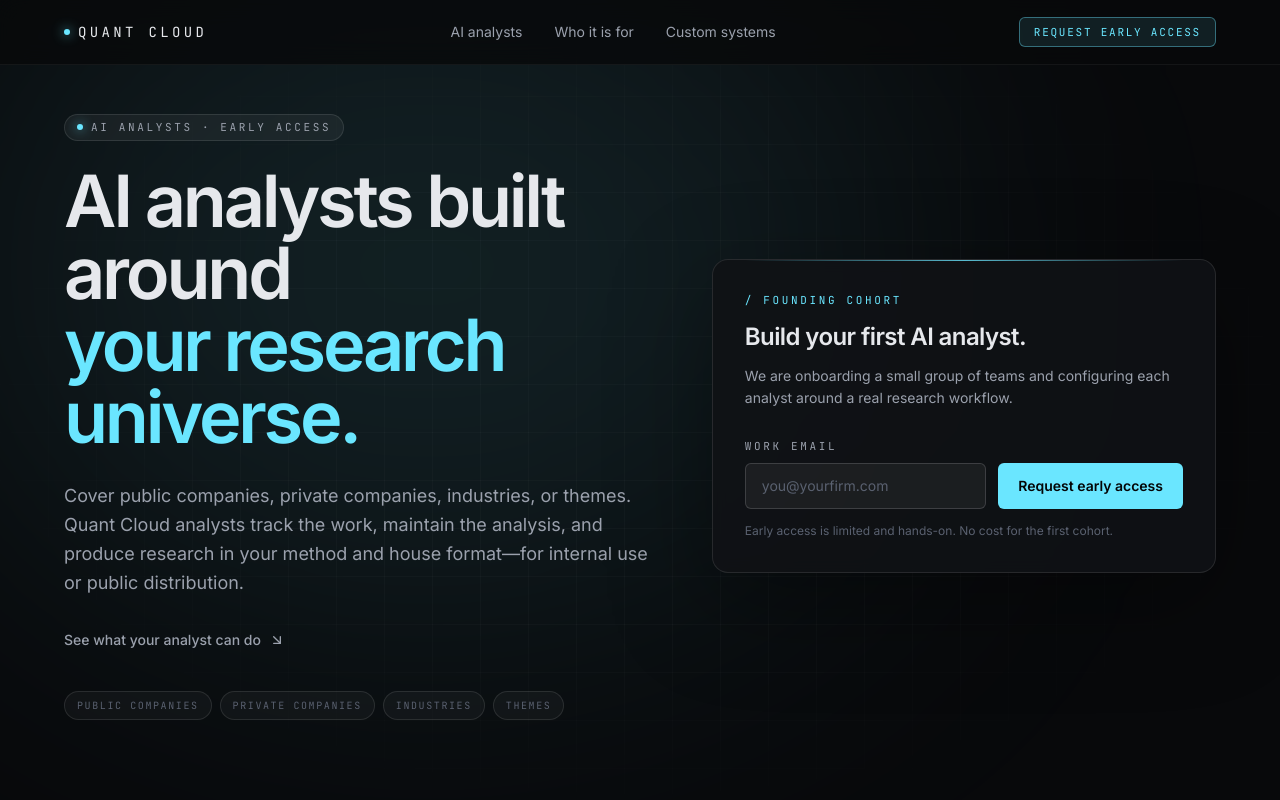
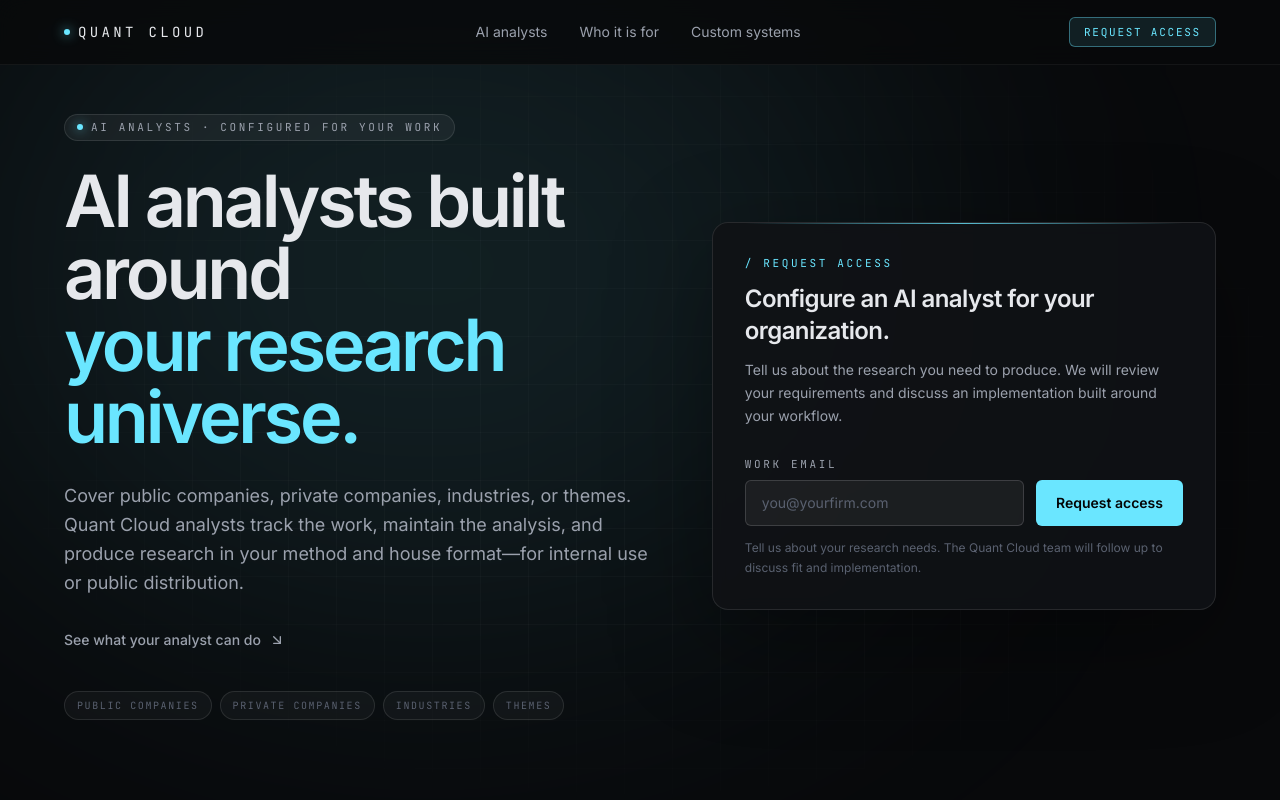
Before and after one commit to Ash2C/qcwebsite, a Next.js app: page / in a window 1280 px wide. Shown: the top 800 px of the page. Built offline with nearby package versions, Linux system fonts and the light colour scheme.

Commit message:
feat: position QC for access requests

```diff
--- a/src/components/Contact.tsx
+++ b/src/components/Contact.tsx
@@ -24,15 +24,15 @@
           </h2>
           <p className="mt-6 max-w-2xl leading-relaxed text-qc-text-dim">
             We configure the sources, methods, review standards, data controls,
-            and output format around a real mandate. Early-access teams get a
-            hands-on build, not a generic workspace.
+            and output format around a real mandate. Each engagement includes a
+            hands-on implementation shaped to your organization.
           </p>
           <div className="mt-10 flex flex-wrap gap-4">
             <a
-              href="#early-access"
+              href="#request-access"
               className="group inline-flex items-center gap-2 rounded-md bg-qc-cyan px-5 py-3 font-medium text-qc-ink-deep transition-colors hover:bg-qc-cyan-dim"
             >
-              Request early access
+              Request access
               <ArrowRight className="h-4 w-4 transition-transform group-hover:translate-x-0.5" />
             </a>
             <a
--- a/src/components/Footer.tsx
+++ b/src/components/Footer.tsx
@@ -15,19 +15,17 @@
         </div>
 
         <div className="mt-8 grid gap-7 border-t border-white/5 pt-8 md:grid-cols-2 md:gap-12">
-          <address className="not-italic">
+          <div>
             <p className="font-mono text-[10px] uppercase tracking-widest text-qc-cyan">
-              Based in
+              Contact
             </p>
-            <p className="mt-2 font-medium text-qc-text">Boston, USA</p>
             <a
               href="tel:+16176228038"
-              className="mt-1 inline-block transition-colors hover:text-qc-text"
+              className="mt-2 inline-block font-medium text-qc-text transition-colors hover:text-qc-text"
             >
               617 622 8038
             </a>
-            <p className="mt-1">60 State Street, Suite 1400, Boston, MA 02109</p>
-          </address>
+          </div>
 
           <div className="md:text-right">
             <p className="font-mono text-[10px] uppercase tracking-widest text-qc-cyan">
--- a/src/components/Hero.tsx
+++ b/src/components/Hero.tsx
@@ -23,7 +23,7 @@
         >
           <div className="mb-6 inline-flex items-center gap-2 rounded-full border border-white/10 bg-white/5 px-3 py-1 font-mono text-[11px] uppercase tracking-widest text-qc-text-dim">
             <span className="h-1.5 w-1.5 rounded-full bg-qc-cyan shadow-[0_0_12px_rgba(106,230,255,0.9)]" />
-            AI analysts · Early access
+            AI analysts · Configured for your work
           </div>
 
           <h1 className="max-w-3xl text-5xl font-semibold leading-[1.02] tracking-[-0.045em] text-qc-text sm:text-6xl md:text-7xl">
@@ -56,7 +56,7 @@
         </motion.div>
 
         <motion.div
-          id="early-access"
+          id="request-access"
           initial={{ opacity: 0, y: 18 }}
           animate={{ opacity: 1, y: 0 }}
           transition={{ duration: 0.7, delay: 0.12, ease: "easeOut" }}
@@ -64,14 +64,14 @@
         >
           <div className="absolute inset-x-8 top-0 h-px bg-gradient-to-r from-transparent via-qc-cyan/80 to-transparent" aria-hidden />
           <p className="font-mono text-[11px] uppercase tracking-widest text-qc-cyan">
-            / Founding cohort
+            / Request access
           </p>
           <h2 className="mt-3 text-2xl font-semibold tracking-tight text-qc-text">
-            Build your first AI analyst.
+            Configure an AI analyst for your organization.
           </h2>
           <p className="mb-7 mt-3 text-sm leading-relaxed text-qc-text-dim">
-            We are onboarding a small group of teams and configuring each
-            analyst around a real research workflow.
+            Tell us about the research you need to produce. We will review your
+            requirements and discuss an implementation built around your workflow.
           </p>
           <WaitlistForm />
         </motion.div>
--- a/src/components/Nav.tsx
+++ b/src/components/Nav.tsx
@@ -28,10 +28,10 @@
         </nav>
 
         <a
-          href="#early-access"
+          href="#request-access"
           className="rounded-md border border-qc-cyan/40 bg-qc-cyan/10 px-3.5 py-1.5 font-mono text-[11px] uppercase tracking-wider text-qc-cyan transition-colors hover:bg-qc-cyan/20"
         >
-          Request early access
+          Request access
         </a>
       </div>
     </header>
--- a/src/components/WaitlistForm.tsx
+++ b/src/components/WaitlistForm.tsx
@@ -47,7 +47,7 @@
     });
     if (!response.ok) {
       const data = await response.json().catch(() => null);
-      throw new Error(data?.error || "Registration is temporarily unavailable.");
+      throw new Error(data?.error || "Access requests are temporarily unavailable.");
     }
   }
 
@@ -62,7 +62,7 @@
       setError(
         submissionError instanceof Error
           ? submissionError.message
-          : "Registration is temporarily unavailable."
+          : "Access requests are temporarily unavailable."
       );
     } finally {
       setBusy(false);
@@ -101,7 +101,7 @@
         <div>
           <p className="font-semibold text-qc-text">Your request is in.</p>
           <p className="mt-1 text-sm leading-relaxed text-qc-text-dim">
-            The Quant Cloud team will be in touch as we open the next early-access group.
+            The Quant Cloud team will review your requirements and be in touch to discuss fit and implementation.
           </p>
         </div>
       </div>
@@ -115,10 +115,10 @@
           <CheckCircle2 className="mt-0.5 h-5 w-5 shrink-0 text-qc-cyan" />
           <div>
             <p className="font-semibold text-qc-text">
-              You are on the early-access list.
+              Your access request is received.
             </p>
             <p className="mt-1 text-sm text-qc-text-dim">
-              A few optional details help us shape the right analyst for you.
+              A few optional details help us understand the right configuration for your organization.
             </p>
           </div>
         </div>
@@ -225,7 +225,7 @@
           disabled={busy}
           className="shrink-0 rounded-md bg-qc-cyan px-5 py-3 text-sm font-semibold text-qc-ink-deep transition hover:bg-qc-cyan-dim disabled:opacity-50"
         >
-          {busy ? "Joining..." : "Request early access"}
+          {busy ? "Sending..." : "Request access"}
         </button>
       </div>
       {error && (
@@ -235,9 +235,9 @@
         </div>
       )}
       <p className="mt-3 text-xs leading-relaxed text-qc-text-muted">
-        Early access is limited and hands-on. No cost for the first cohort.
+        Tell us about your research needs. The Quant Cloud team will follow up to discuss fit and implementation.
       </p>
-      <p className="sr-only">Quant Cloud early-access registration</p>
+      <p className="sr-only">Quant Cloud access request form</p>
     </form>
   );
 }
```
Also changed, not shown: 3 other files (tests, documents, lock files or other folders).
